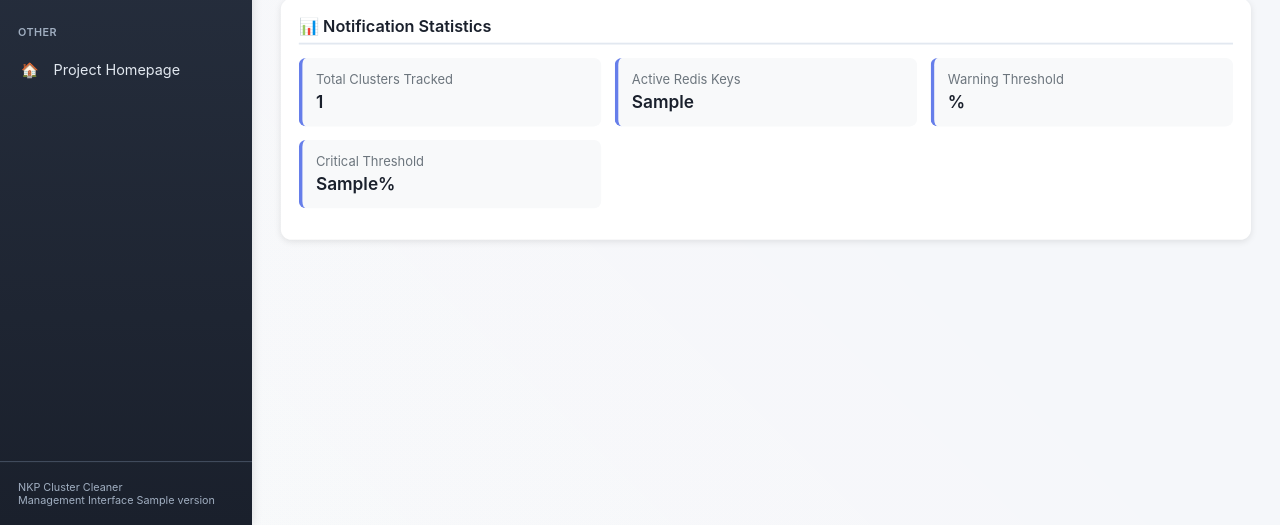
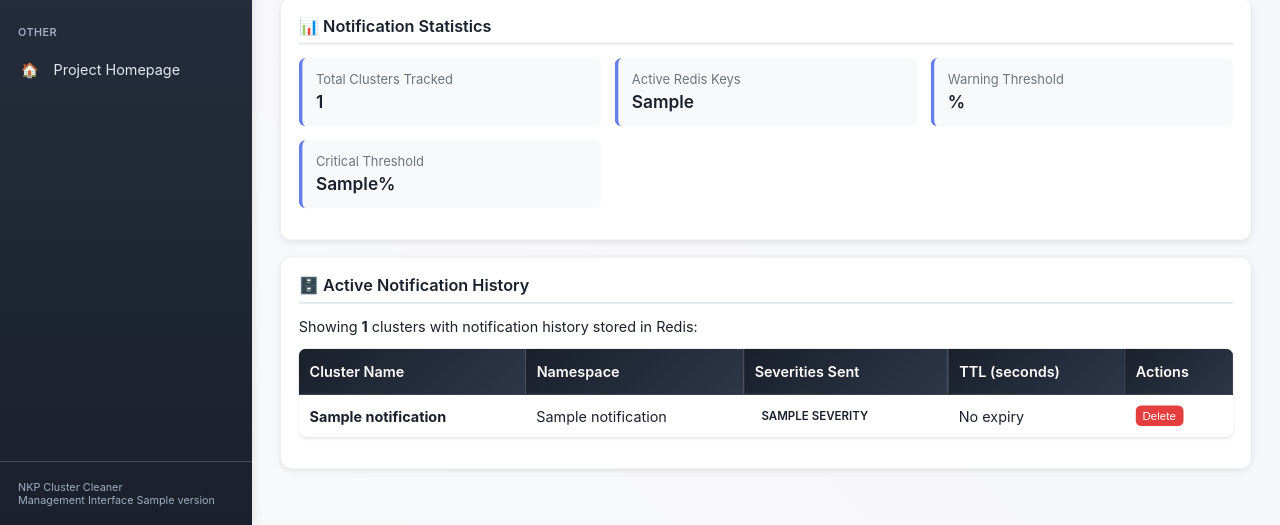
Before and after one commit to markround/nkp-cluster-cleaner, a Flask app: template src/nkp_cluster_cleaner/templates/notifications.html in a window 1280 px wide. Shown: the part 446-971 px from the top of the page. Run offline with Flask 3, Linux system fonts and the light colour scheme; the template is opened without the code that fills it: most values are stand-ins (such as "Sample title", 1, 10 or a date in 2020).

Commit message:
Feature/redisui (#20)
* Add redis notification history viewing/deletion in UI

* Ruff formatting

---------

Co-authored-by: Mark Dastmalchi-Round <gitlab@markround.com>

```diff
--- a/src/nkp_cluster_cleaner/templates/notifications.html
+++ b/src/nkp_cluster_cleaner/templates/notifications.html
@@ -206,6 +206,21 @@
         font-weight: 600;
         color: #1a202c;
     }
+
+    .btn-small {
+    padding: 4px 8px;
+    font-size: 0.8em;
+    }
+
+    .btn-danger {
+        background: #e53e3e;
+        border-color: #e53e3e;
+    }
+
+    .btn-danger:hover {
+        background: #c53030;
+        border-color: #c53030;
+    }
 </style>
 {% endblock %}
 
@@ -328,6 +343,91 @@
             </div>
         </div>
         {% endif %}
+
+        <!-- Active Notifications from Redis -->
+        <div class="notification-card">
+            <h3>🗄️ Active Notification History</h3>
+            {% if active_notifications %}
+                <p>Showing <strong>{{ active_notifications|length }}</strong> clusters with notification history stored in Redis:</p>
+                <table class="notification-table">
+                    <thead>
+                        <tr>
+                            <th>Cluster Name</th>
+                            <th>Namespace</th>
+                            <th>Severities Sent</th>
+                            <th>TTL (seconds)</th>
+                            <th>Actions</th>
+                        </tr>
+                    </thead>
+                    <tbody>
+                        {% for notification in active_notifications %}
+                        <tr>
+                            <td><strong>{{ notification.cluster_name }}</strong></td>
+                            <td>{{ notification.namespace }}</td>
+                            <td>
+                                {% for severity in notification.severities %}
+                                    <span class="severity-badge severity-{{ severity }}">{{ severity.title() }}</span>
+                                {% endfor %}
+                            </td>
+                            <td>
+                                {% if notification.ttl_seconds > 0 %}
+                                    {{ notification.ttl_seconds }}
+                                {% else %}
+                                    No expiry
+                                {% endif %}
+                            </td>
+                            <td>
+                                <button class="btn btn-small btn-danger"
+                                        onclick="deleteNotification('{{ notification.cluster_name }}', '{{ notification.namespace }}')">
+                                    Delete
+                                </button>
+                            </td>
+                        </tr>
+                        {% endfor %}
+                    </tbody>
+                </table>
+            {% else %}
+                <div class="empty-state">
+                    <div class="icon">📭</div>
+                    <h3>No Active Notifications</h3>
+                    <p>No notification history is currently stored in Redis.</p>
+                </div>
+            {% endif %}
+        </div>
+
     {% endif %}
 {% endif %}
 {% endblock %}
+
+{% block extra_js %}
+<script>
+  function deleteNotification(clusterName, namespace) {
+      if (!confirm(`Are you sure you want to delete notification history for cluster "${clusterName}" in namespace "${namespace}"?`)) {
+          return;
+      }
+
+      fetch('{{ url_with_prefix("/api/delete-notification") }}', {
+          method: 'POST',
+          headers: {
+              'Content-Type': 'application/json',
+          },
+          body: JSON.stringify({
+              cluster_name: clusterName,
+              namespace: namespace
+          })
+      })
+      .then(response => response.json())
+      .then(data => {
+          if (data.status === 'success') {
+              // Reload the page to show updated data
+              location.reload();
+          } else {
+              alert('Error: ' + data.error);
+          }
+      })
+      .catch(error => {
+          alert('Error deleting notification: ' + error.message);
+      });
+  }
+</script>
+{% endblock %}
--- a/src/nkp_cluster_cleaner/web_server.py
+++ b/src/nkp_cluster_cleaner/web_server.py
@@ -573,6 +573,9 @@
                 "active_keys": notification_history.get_active_notification_count(),
             }
 
+            # Fetch all notifications from Redis for use in the UI
+            active_notifications = notification_history.get_all_notified_clusters()
+
             return render_template(
                 "notifications.html",
                 no_analytics=app.config["NO_ANALYTICS"],
@@ -584,6 +587,7 @@
                 warning_threshold=warning_threshold,
                 critical_threshold=critical_threshold,
                 notification_stats=notification_stats,
+                active_notifications=active_notifications,
                 version=__version__,
                 refresh_time=datetime.now().strftime("%Y-%m-%d %H:%M:%S"),
                 error=None,
@@ -600,6 +604,60 @@
                 warning_count=0,
                 total_count=0,
             )
+
+    @app.route(url_prefix + "/api/delete-notification", methods=["POST"])
+    def api_delete_notification():
+        """API endpoint to delete a notification from Redis."""
+        data = request.get_json()
+
+        if not data or "cluster_name" not in data or "namespace" not in data:
+            return jsonify(
+                {"status": "error", "error": "cluster_name and namespace are required"}
+            ), 400
+
+        cluster_name = data["cluster_name"]
+        namespace = data["namespace"]
+
+        if app.config["NO_ANALYTICS"]:
+            return jsonify(
+                {
+                    "status": "error",
+                    "error": "Notifications feature requires Redis/analytics to be enabled.",
+                }
+            ), 400
+
+        try:
+            from .notification_history import NotificationHistory
+
+            notification_history = NotificationHistory(
+                app.config["REDIS_HOST"],
+                app.config["REDIS_PORT"],
+                app.config["REDIS_DB"],
+                app.config["REDIS_USERNAME"],
+                app.config["REDIS_PASSWORD"],
+            )
+
+            success = notification_history.clear_cluster_history(
+                cluster_name, namespace
+            )
+
+            if success:
+                return jsonify(
+                    {
+                        "status": "success",
+                        "message": f"Notification history cleared for {cluster_name} in {namespace}",
+                    }
+                )
+            else:
+                return jsonify(
+                    {
+                        "status": "error",
+                        "error": "Notification history not found or already deleted",
+                    }
+                )
+
+        except Exception as e:
+            return jsonify({"status": "error", "error": str(e)}), 500
 
     #
     # End of routes
```
